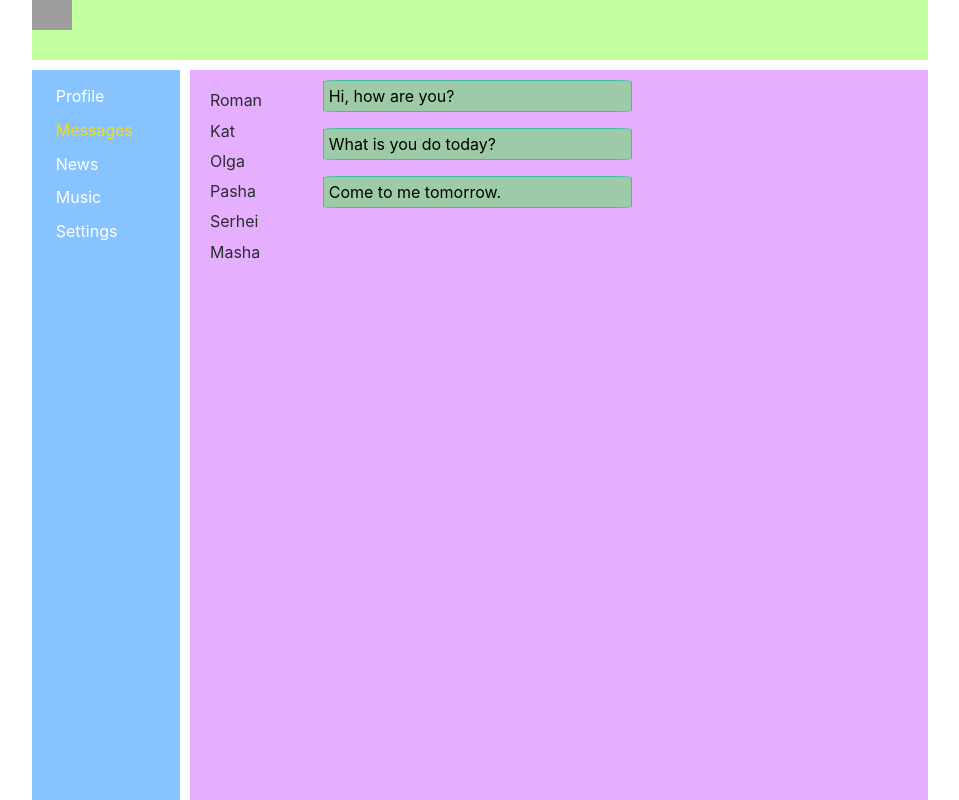
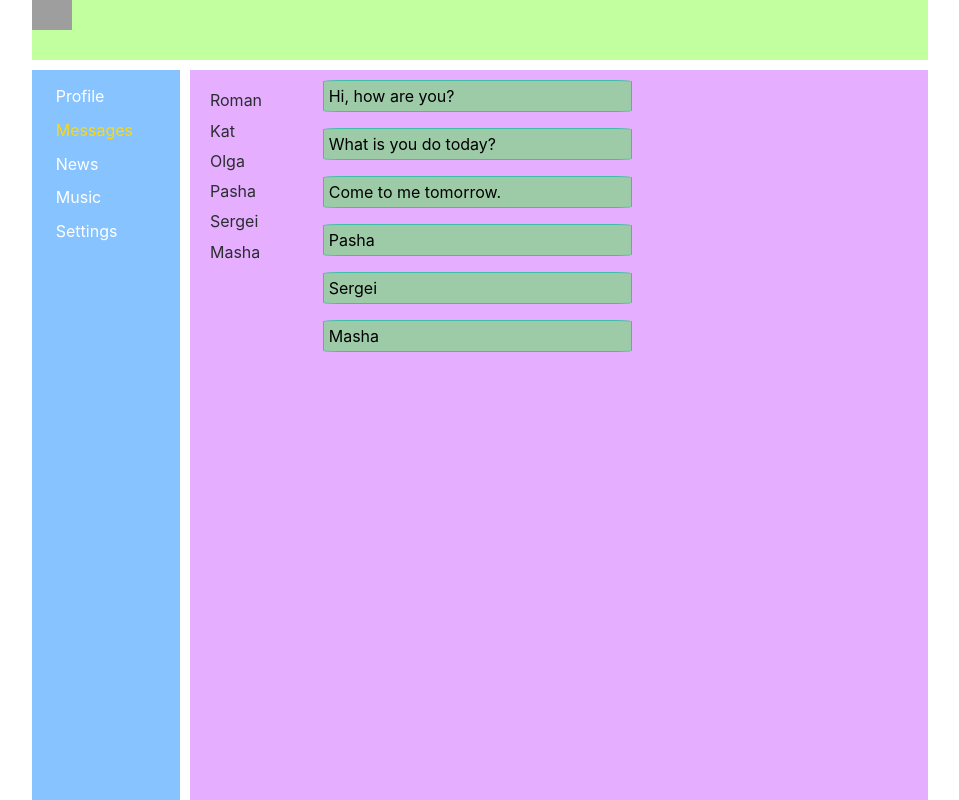
Before and after one commit to Ef-Siarhei/social-network, a React (Create React App) app: page /dialogs in a window 1280 px wide. Shown: the whole page, without its empty margins (160-1119 px from the left). Built offline with nearby package versions, Linux system fonts and the light colour scheme; grey boxes are pictures that could not be loaded; the HTML template or start-up script is replaced by a standard one.

Commit message:
refactor: add array [objects]

```diff
--- a/src/components/dialogs/Dialogs.jsx
+++ b/src/components/dialogs/Dialogs.jsx
@@ -7,7 +7,7 @@ const DialogItem = (props) => {
   let path = "/dialogs/" + props.id
 
   return (
-    <div className={s.dialog}>
+    <div>
       <NavLink
         to={path}
         className={setActive}> {props.name}</NavLink>
@@ -21,21 +21,42 @@ const Message = (props) => {
   )
 }
 
+let peoplesData = [
+  {id: 1, name: 'Roman'},
+  {id: 2, name: 'Kat'},
+  {id: 3, name: 'Olga'},
+  {id: 4, name: 'Pasha'},
+  {id: 5, name: 'Sergei'},
+  {id: 6, name: 'Masha'},
+]
+
+let messageData = [
+  {id: 1, message: 'Hi, how are you?'},
+  {id: 2, message: 'What is you do today?'},
+  {id: 3, message: 'Come to me tomorrow.'},
+  {id: 4, message: 'Pasha'},
+  {id: 5, message: 'Sergei'},
+  {id: 6, message: 'Masha'},
+]
+
 export default function Dialogs() {
   return (
     <div className={s.dialogs}>
       <div className={s.dialogs_items}>
-        <DialogItem name="Roman" id="1"/>
-        <DialogItem name="Kat" id="2"/>
-        <DialogItem name="Olga" id="3"/>
-        <DialogItem name="Pasha" id="4"/>
-        <DialogItem name="Serhei" id="5"/>
-        <DialogItem name="Masha" id="6"/>
+        <DialogItem name={peoplesData[0].name} id={peoplesData[0].id}/>
+        <DialogItem name={peoplesData[1].name} id={peoplesData[1].id}/>
+        <DialogItem name={peoplesData[2].name} id={peoplesData[2].id}/>
+        <DialogItem name={peoplesData[3].name} id={peoplesData[3].id}/>
+        <DialogItem name={peoplesData[4].name} id={peoplesData[4].id}/>
+        <DialogItem name={peoplesData[5].name} id={peoplesData[5].id}/>
       </div>
       <div className={s.messages}>
-        <Message message={"Hi, how are you?"}/>
-        <Message message={"What is you do today?"}/>
-        <Message message={"Come to me tomorrow."}/>
+        <Message message={messageData[0].message}/>
+        <Message message={messageData[1].message}/>
+        <Message message={messageData[2].message}/>
+        <Message message={messageData[3].message}/>
+        <Message message={messageData[4].message}/>
+        <Message message={messageData[5].message}/>
       </div>
     </div>
   );
--- a/src/components/profile/MyPosts/MyPosts.jsx
+++ b/src/components/profile/MyPosts/MyPosts.jsx
@@ -1,7 +1,12 @@
 import s from "./MyPosts.module.css";
 import Post from "./Post/Post";
 
+
 export default function MyPosts() {
+let postData = [
+  {id: 1, message: 'Hi, how are you?', like: '5'},
+  {id: 2, message: 'It\'s my first post.', like: '20'},
+]
   return (
     <div className={s.myPosts}>
       <h3>My posts</h3>
@@ -12,8 +17,8 @@ export default function MyPosts() {
         </div>
       </div>
       <div>
-        <Post message="Hi, how are you?" like="5"/>
-        <Post message="It's my first post." like="20"/>
+        <Post message={postData[0].message} like={postData[0].like}/>
+        <Post message={postData[1].message} like={postData[1].like}/>
       </div>
     </div>
   );
```
